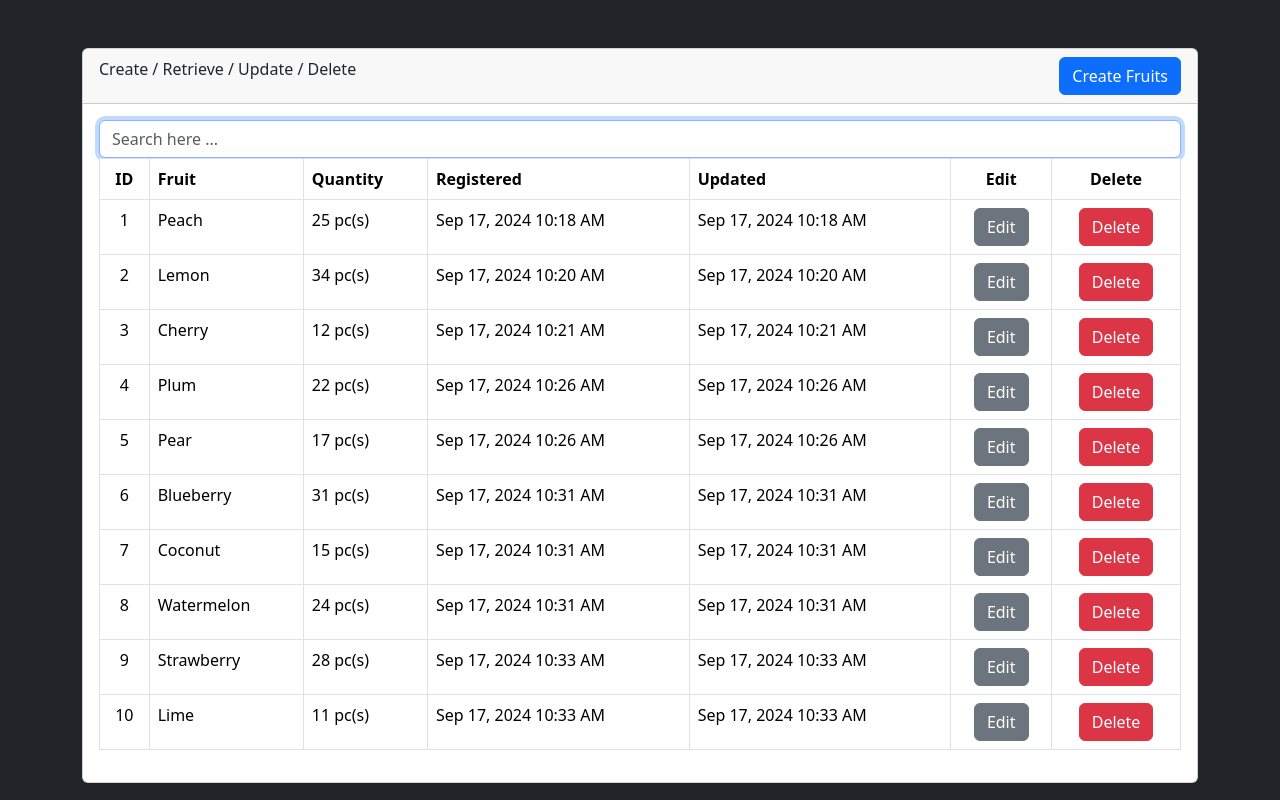
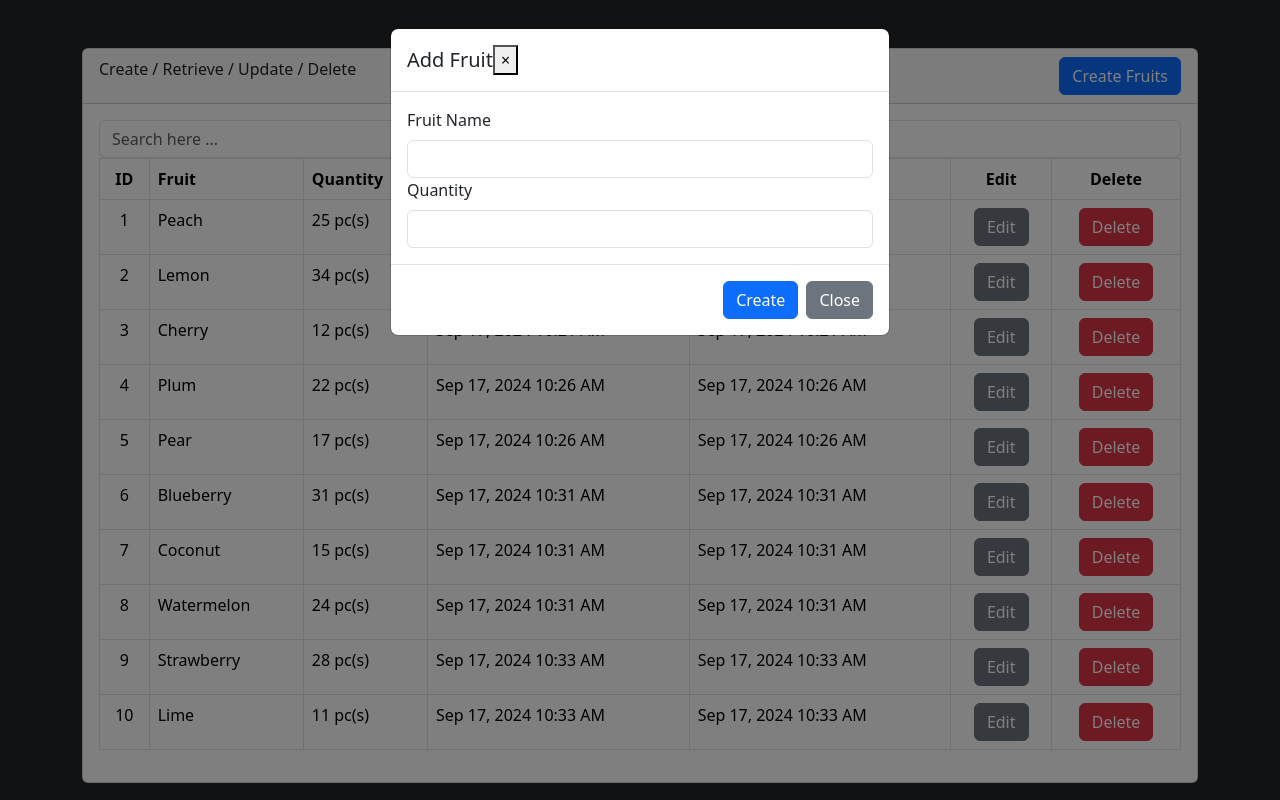
Before and after one commit to ShinAquila/simple-fruit-crud, a PHP site: page / in a window 1280 px wide, after a click on "Create Fruits". Run offline with PHP 8.4, Linux system fonts and the light colour scheme; data comes from the database, SQL or seed files in the repository; some libraries are stand-ins or nearby versions.

Commit message:
added create fruit modal

```diff
--- a/index.php
+++ b/index.php
@@ -118,6 +118,38 @@ require '_functions.php';
         </div>
     </div>
 
+    <!-- Add fruit modal -->
+    <div class="modal fade" tabindex="-1" role="dialog" id="create">
+        <div class="modal-dialog" role="document">
+            <div class="modal-content">
+                <div class="modal-header">
+                    <h5 class="modal-title">Add Fruit</h5>
+                    <button type="button" class="close" data-bs-dismiss="modal" aria-label="Close">
+                        <span aria-hidden="true">&times;</span>
+                    </button>
+                </div>
+
+                <form action="fruit_create.php" method="post">
+                    <div class="modal-body">
+                        <div class="form-group">
+                            <label for="" class="form-label">Fruit Name</label>
+                            <input type="text" class="form-control" name="fruitName" id="fruitName" required>
+                        </div>
+                        <div class="form-group">
+                            <label for="" class="form-label">Quantity</label>
+                            <input type="number" class="form-control" name="fruitQty" id="fruitQty" min="0" step="0.01" required>
+                        </div>
+                    </div>
+                    <div class="modal-footer">
+                        <button type="button" name="createFruit" id="createFruit" class="btn btn-primary">Create</button>
+
+                        <button type="button" class="btn btn-secondary" data-bs-dismiss="modal">Close</button>
+                    </div>
+                </form>
+            </div>
+        </div>
+    </div>
+
 
 
 
```
Also changed, not shown: fruit_create.php (added).
